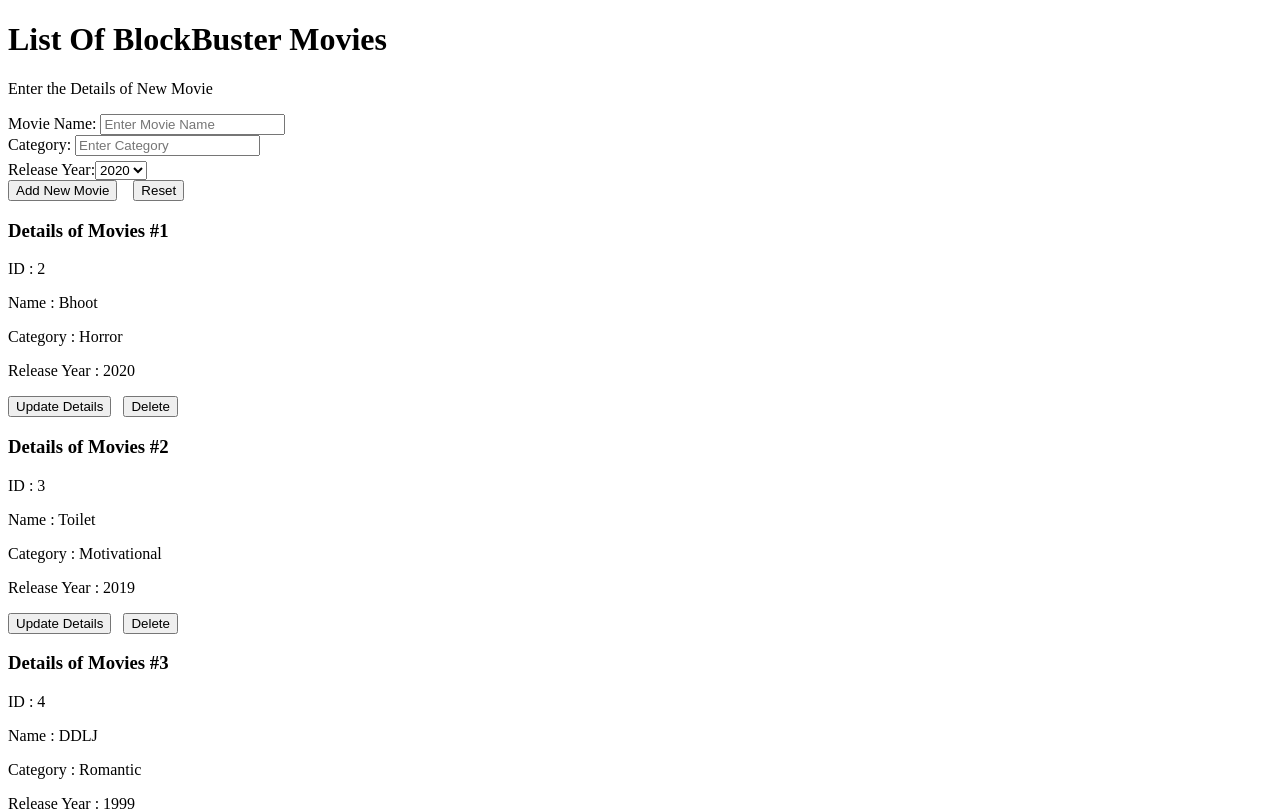
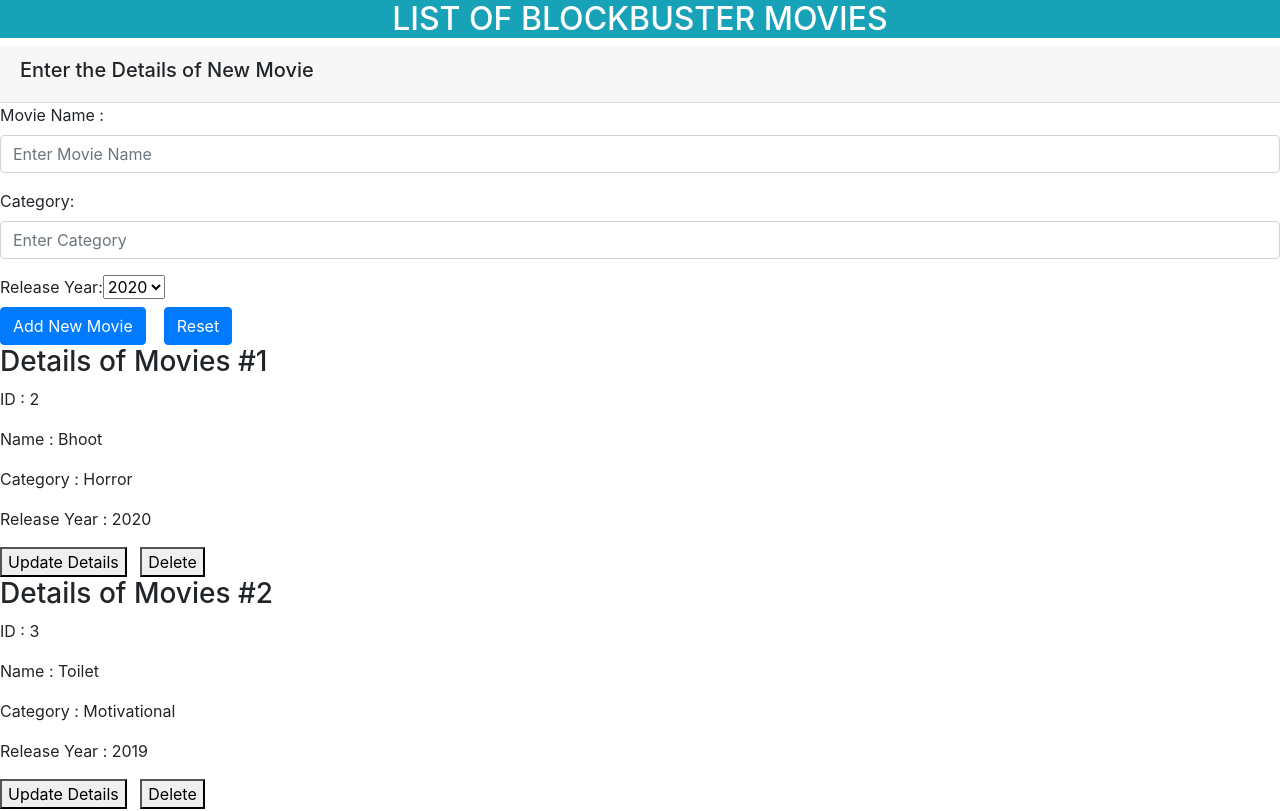
Before and after one commit to rahulsmartpandey/vue-movieapp, a Vue app: page / in a window 1280 px wide. Shown: the top 811 px of the page. Built offline with nearby package versions, Linux system fonts and the light colour scheme.

Commit message:
added header and modified input form

```diff
--- a/package.json
+++ b/package.json
@@ -8,7 +8,10 @@
     "lint": "vue-cli-service lint"
   },
   "dependencies": {
+    "bootstrap": "^4.4.1",
     "core-js": "^3.6.4",
+    "jquery": "^3.5.0",
+    "popper.js": "^1.16.1",
     "vue": "^2.6.11"
   },
   "devDependencies": {
--- a/src/App.vue
+++ b/src/App.vue
@@ -1,15 +1,23 @@
 <template>
   <div>
-    <h1>List Of BlockBuster Movies</h1>
-    <div>
-      <p>Enter the Details of New Movie</p>
-      <div>
-        Movie Name:
-        <input type="text" v-model="mov.name" placeholder="Enter Movie Name" />
-        <br />Category:
-        <input type="text" v-model="mov.category" placeholder="Enter Category" />
-        <div style="margin-top:5px"> Release Year:<select  v-model="mov.year">
-          <option value="2020" >2020</option>
+    <h2 class="bg-info text-uppercase text-white text-center">List Of BlockBuster Movies</h2>
+    <div class="card-header">
+      <h5>Enter the Details of New Movie</h5>
+      </div>
+      <div class="form-group">
+        <label>Movie Name :</label>
+        <input type="text" v-model="mov.name" class="form-control" placeholder="Enter Movie Name" />
+      </div>
+
+      <div class="form-group">
+        <label>Category: </label>
+        <input type="text" v-model="mov.category" class="form-control" placeholder="Enter Category" />
+      </div>
+
+      <div style="margin-top:5px">
+        <label>Release Year:</label>
+        <select v-model="mov.year" >
+          <option value="2020">2020</option>
           <option value="2019">2019</option>
           <option value="2018">2018</option>
           <option value="2017">2017</option>
@@ -17,10 +25,9 @@
           <option value="2015">2015</option>
         </select>
       </div>
-        <button @click="addNewMovie()">Add New Movie</button>&nbsp;&nbsp;&nbsp;
-        <button @click="resetMovie()">Reset</button>
-      </div>
-    </div>
+      <button @click="addNewMovie()" class="btn btn-primary">Add New Movie</button>&nbsp;&nbsp;&nbsp;
+      <button @click="resetMovie()" class="btn btn-primary">Reset</button>
+
 
     <div v-for="(e,index) in listOfMovies" :key="e.id">
       <h3>Details of Movies #{{index+1}}</h3>
@@ -39,7 +46,7 @@ export default {
   name: "App",
   data() {
     return {
-      mov: {year: 2020},
+      mov: { year: 2020 },
       movie: { id: 1, name: "Bahubaali", category: "Historic", year: "2018" },
       listOfMovies: [
         { id: 2, name: "Bhoot", category: "Horror", year: "2020" },
@@ -48,32 +55,24 @@ export default {
         { id: 5, name: "Pink", category: "Suspense", year: "2017" },
         { id: 6, name: "Jolly LLB", category: "Drama", year: "2016" }
       ]
-    }
-
+    };
   },
 
   methods: {
-
-      addNewMovie(){
-        var d= new Date();
-        this.mov.id=d.getMilliseconds();
-        console.log(this.mov)
-        this.listOfMovies.push(this.mov)
-
+    addNewMovie() {
+      var d = new Date();
+      this.mov.id = d.getMilliseconds();
+      console.log(this.mov);
+      this.listOfMovies.push(this.mov);
     },
-      deleteMovie(index){
-        this.listOfMovies.splice(index,1)
-
+    deleteMovie(index) {
+      this.listOfMovies.splice(index, 1);
     },
-      resetMovie(){
+    resetMovie() {
       this.mov = {};
-    },
-
-
     }
-
   }
-
+};
 </script>
 
 <style>
--- a/src/main.js
+++ b/src/main.js
@@ -1,5 +1,6 @@
 import Vue from 'vue'
 import App from './App.vue'
+import '../node_modules/bootstrap/dist/css/bootstrap.min.css';
 
 Vue.config.productionTip = false
 
```
Also changed, not shown: 1 other file (tests, documents, lock files or other folders). Lines whose indentation alone changed are shown as unchanged.
